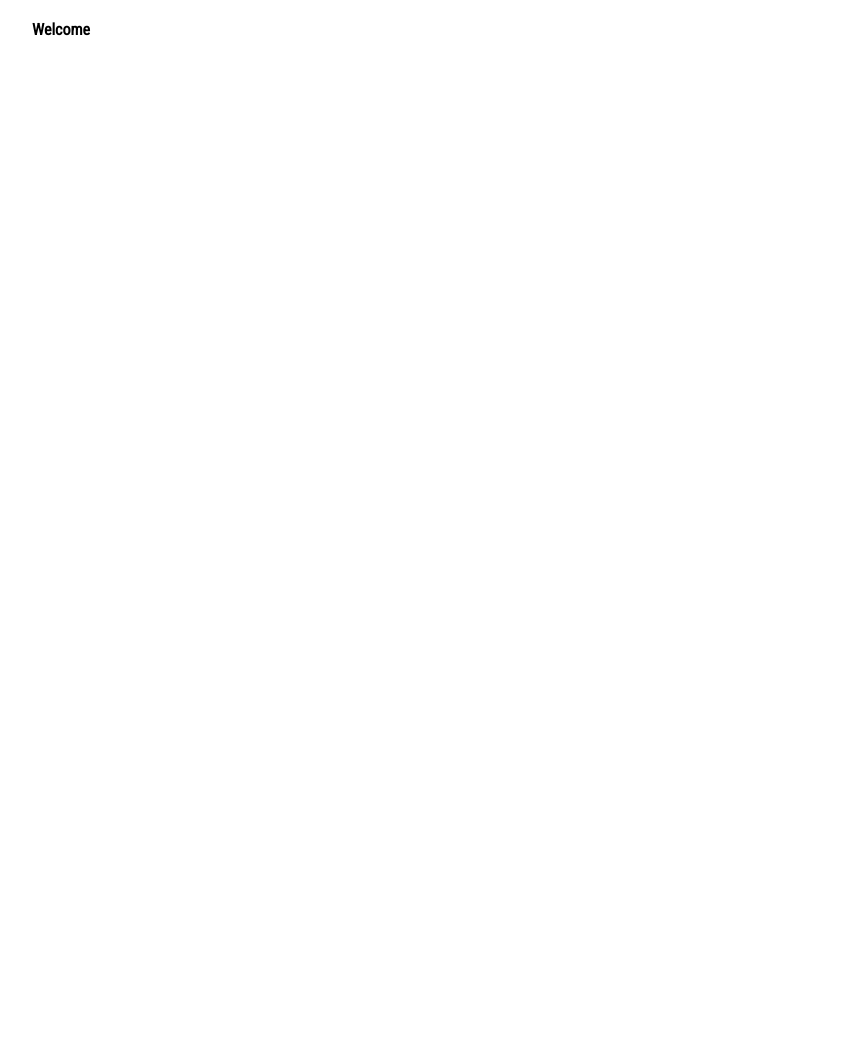
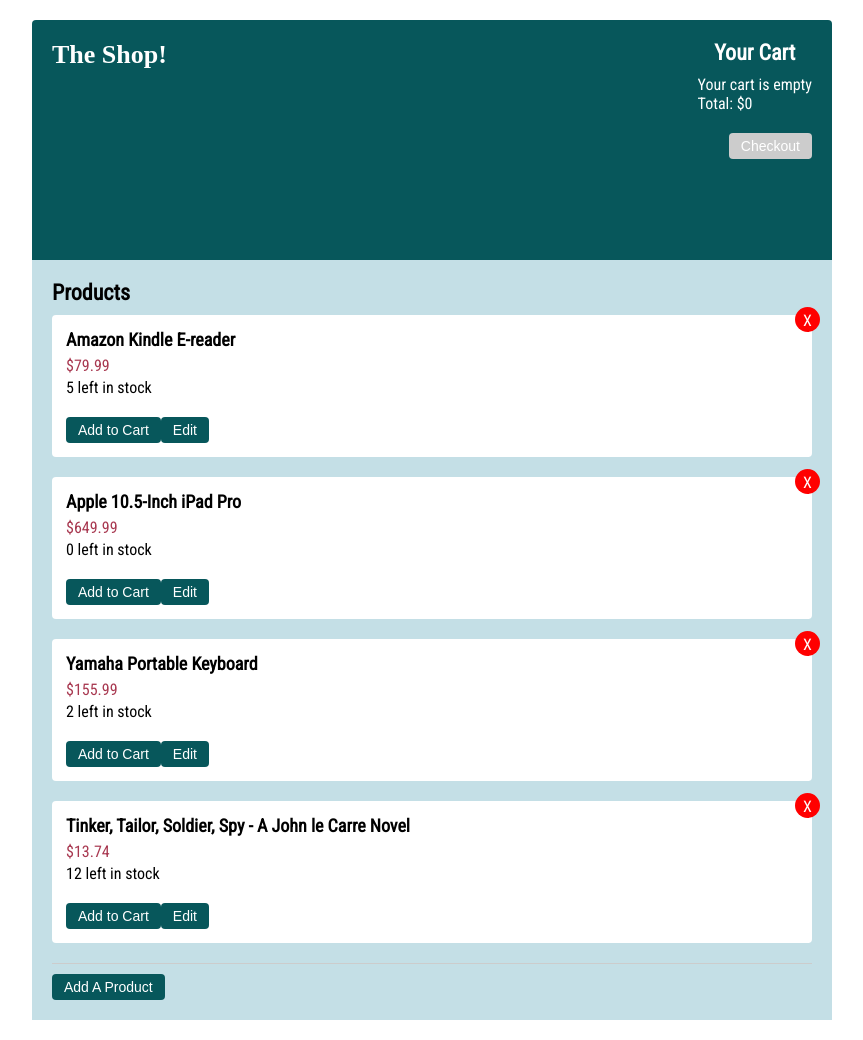
Before and after one commit to gontzess/shopping_cart, a React (Create React App) app in the folder client/: page / in a window 1280 px wide. Shown: the whole page, without its empty margins (208-1071 px from the left). Before the commit the page ends 800 px from the top, so only its background shows below. Built offline with nearby package versions, Linux system fonts and the light colour scheme; a web font is replaced by a local one.

Commit message:
"extracted components" Co-authored-by: Isaak Krautwurst <idkraut@users.noreply.github.com>

```diff
--- /dev/null
+++ b/client/src/components/AddForm.js
@@ -0,0 +1,39 @@
+import { useState } from "react";
+
+const AddForm = () => {
+  const [showForm, updateShowForm] = useState(false);
+
+  return (
+    <div class={showForm ? "add-form visible" : "add-form"}>
+      <p>
+        <a class="button add-product-button" onClick={() => updateShowForm(!showForm)}>
+          Add A Product
+        </a>
+      </p>
+      <h3>Add Product</h3>
+      <form >
+        <div class="input-group">
+          <label for="product-name">Product Name</label>
+          <input type="text" id="product-name" value=""/>
+        </div>
+
+        <div class="input-group">
+          <label for="product-price">Price</label>
+          <input type="text" id="product-price" value=""/>
+        </div>
+
+        <div class="input-group">
+          <label for="product-quantity">Quantity</label>
+          <input type="text" id="product-quantity" value=""/>
+        </div>
+
+        <div class="actions form-actions">
+          <a class="button">Add</a>
+          <a onClick={() => updateShowForm(!showForm)} class="button">Cancel</a>
+        </div>
+      </form>
+    </div>
+  );
+}
+
+export default AddForm;
--- a/client/src/components/App.js
+++ b/client/src/components/App.js
@@ -1,9 +1,28 @@
-import React from "react";
+import React, { useEffect, useState } from "react";
+import AddForm from "./AddForm.js";
+import Cart from "./Cart.js";
+import Products from "./Products.js";
+import data from "../lib/data.js";
 
 const App = () => {
+  const [productData, updateProductData] = useState([]);
+  // const [cartData, updateCartData] = useState([]);
+
+  useEffect(() => {
+    updateProductData(data);
+  }, [])
+
   return (
     <div id="app">
-      <h1>Welcome</h1>
+      <header>
+        <h1>The Shop!</h1>
+        <Cart />
+      </header>
+
+      <main>
+        <Products products={productData}/>
+        <AddForm />
+      </main>
     </div>
   );
 };
--- /dev/null
+++ b/client/src/components/Cart.js
@@ -0,0 +1,12 @@
+const Cart = () => {
+  return (
+    <div class="cart">
+      <h2>Your Cart</h2>
+      <p>Your cart is empty</p>
+      <p>Total: $0</p>
+      <a class="button checkout disabled">Checkout</a>
+    </div>
+  )
+}
+
+export default Cart;
--- /dev/null
+++ b/client/src/components/EditForm.js
@@ -0,0 +1,32 @@
+import { useState } from "react";
+
+const EditForm = ({product, onCancel}) => {
+  return (
+    <div class="edit-form">
+      <h3>Edit Product</h3>
+      <form>
+        <div class="input-group">
+          <label for="product-name">Product Name</label>
+          <input type="text" id="product-name" value={product.title}/>
+        </div>
+
+        <div class="input-group">
+          <label for="product-price">Price</label>
+          <input type="text" id="product-price" value={product.price}/>
+        </div>
+
+        <div class="input-group">
+          <label for="product-quantity">Quantity</label>
+          <input type="text" id="product-quantity" value={product.quantity}/>
+        </div>
+
+        <div class="actions form-actions">
+          <a class="button">Update</a>
+          <a class="button" onClick={onCancel}>Cancel</a>
+        </div>
+      </form>
+    </div>
+  );
+}
+
+export default EditForm;
--- /dev/null
+++ b/client/src/components/Product.js
@@ -0,0 +1,31 @@
+import { useState } from "react";
+import EditForm from "./EditForm";
+
+const Product = ({product}) => {
+  const [showForm, setShowForm] = useState(false);
+  const handleToggleForm = () => {
+    setShowForm(!showForm)
+  }
+
+  return (
+    <div class="product">
+        <div class="product-details">
+          <h3>{product.title}</h3>
+          <p class="price">${product.price}</p>
+          <p class="quantity">{product.quantity} left in stock</p>
+          {showForm ?
+          (<EditForm onCancel={handleToggleForm} product={product}/>) :
+            (<div class="actions product-actions">
+              <a class="button add-to-cart">Add to Cart</a>
+            <a onClick={(handleToggleForm)} class="button edit">Edit</a>
+            </div>)
+          }
+          <a class="delete-button"><span>X</span></a>
+        </div>
+
+
+    </div>
+  );
+}
+
+export default Product;
--- /dev/null
+++ b/client/src/components/Products.js
@@ -0,0 +1,15 @@
+import Product from "./Product";
+
+const Products = ({products}) => {
+  return (
+    <div class="product-listing">
+      <h2>Products</h2>
+      {products.map((product) => {
+        return <Product key={product.id} product={product}/>
+      })}
+
+    </div>
+  );
+}
+
+export default Products;
```
Also changed, not shown: client/src/index.js (line endings or trailing spaces).
